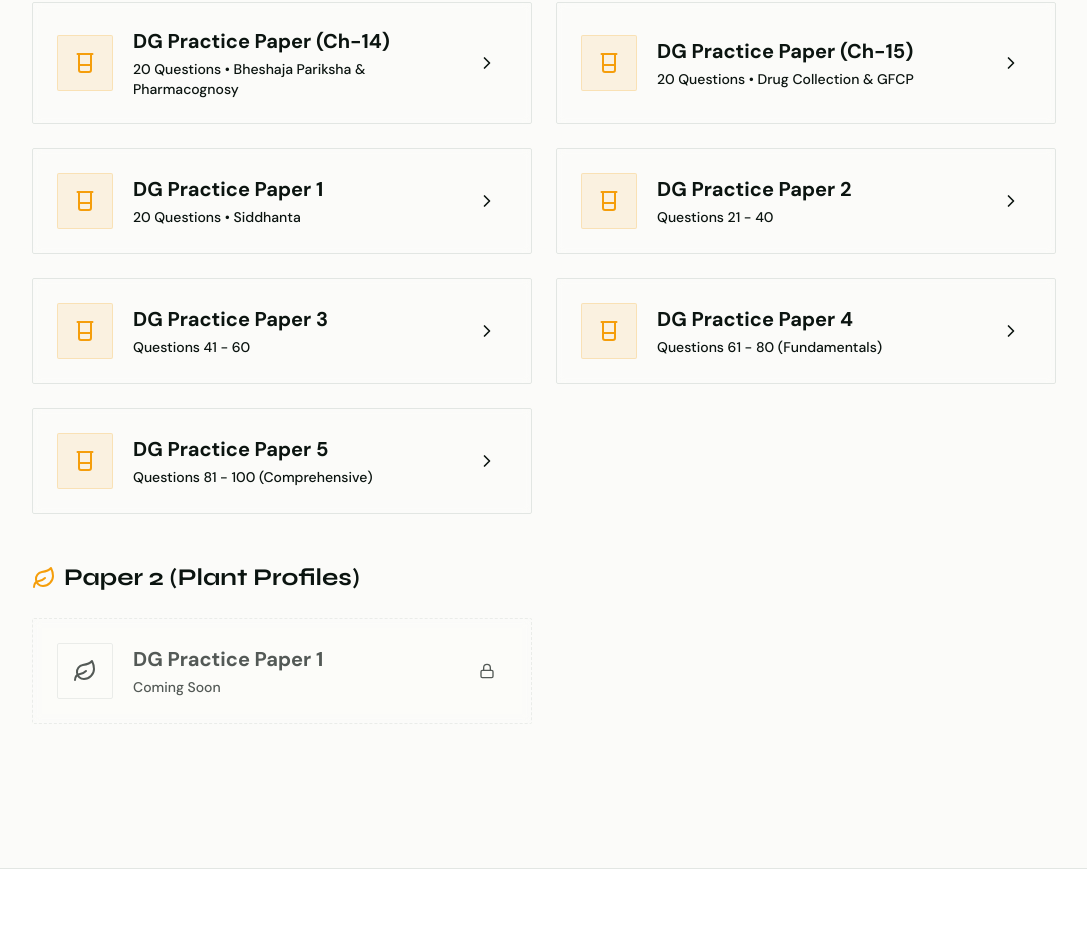
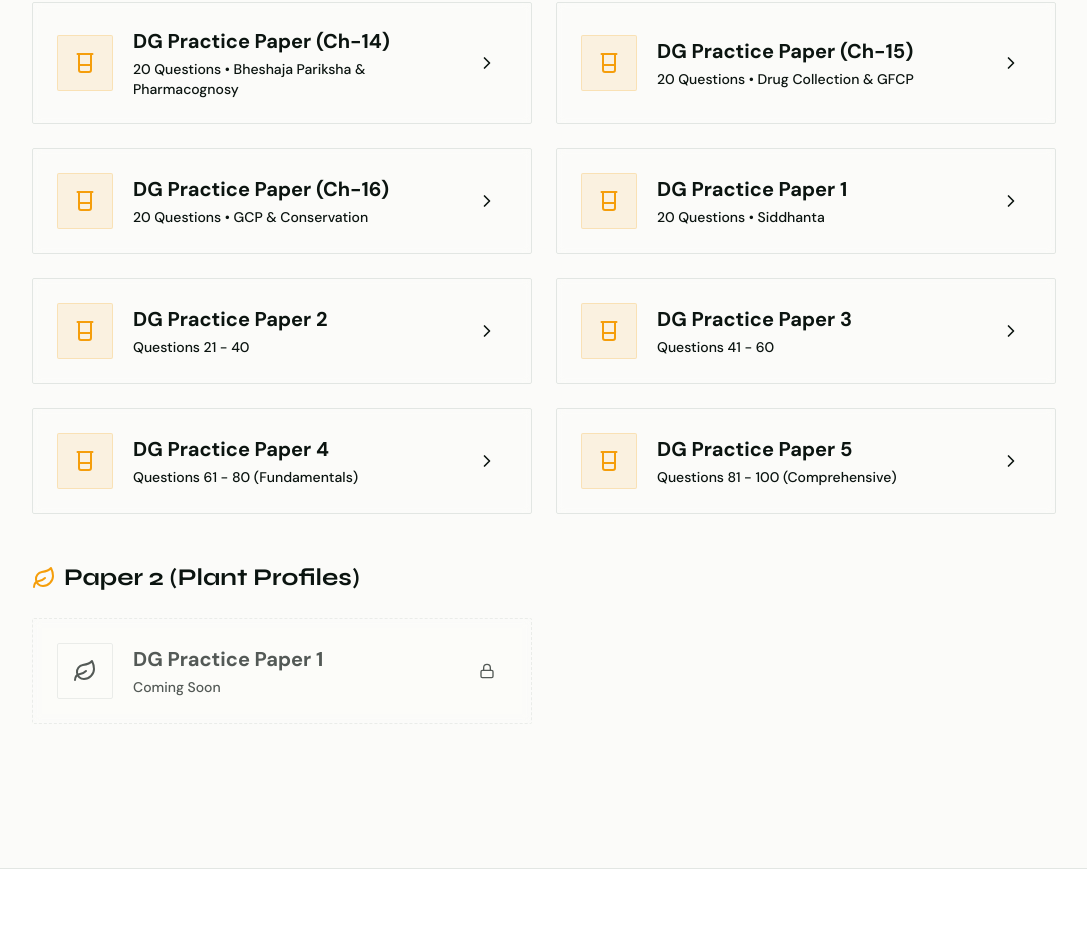
Before and after one commit to SahilDhinwa/Career-gps2.0, a Next.js app: page /mcq-practice/dravyaguna in a window 1280 px wide. Shown: the part 961-1895 px from the top of the page, without its empty margins (96-1183 px from the left). Built offline with nearby package versions, Linux system fonts and the light colour scheme; no server answers.

Commit message:
Add new chapters to DG Practice Papers

```diff
--- a/app/mcq-practice/dravyaguna/page.tsx
+++ b/app/mcq-practice/dravyaguna/page.tsx
@@ -28,6 +28,7 @@ const PAPER_1_PRACTICE_TESTS = [
   { id: "chapter-13", title: "DG Practice Paper (Ch-13)", subtitle: "20 Questions • Nomenclature & Taxonomy", link: "/mcq-practice/dravyaguna/paper-1/chapter-13" },
   { id: "chapter-14", title: "DG Practice Paper (Ch-14)", subtitle: "20 Questions • Bheshaja Pariksha & Pharmacognosy", link: "/mcq-practice/dravyaguna/paper-1/chapter-14" }, // Newly Added!
   { id: "chapter-15", title: "DG Practice Paper (Ch-15)", subtitle: "20 Questions • Drug Collection & GFCP", link: "/mcq-practice/dravyaguna/paper-1/chapter-15" }, // Newly Added!
+  { id: "chapter-16", title: "DG Practice Paper (Ch-16)", subtitle: "20 Questions • GCP & Conservation", link: "/mcq-practice/dravyaguna/paper-1/chapter-16" }, // Newly Added!
 
   { id: "test-1", title: "DG Practice Paper 1", subtitle: "20 Questions • Siddhanta", link: "/mcq-practice/dravyaguna/paper-1/test-1" },
   { id: "test-2", title: "DG Practice Paper 2", subtitle: "Questions 21 - 40", link: "/mcq-practice/dravyaguna/paper-1/test-2" },
```
